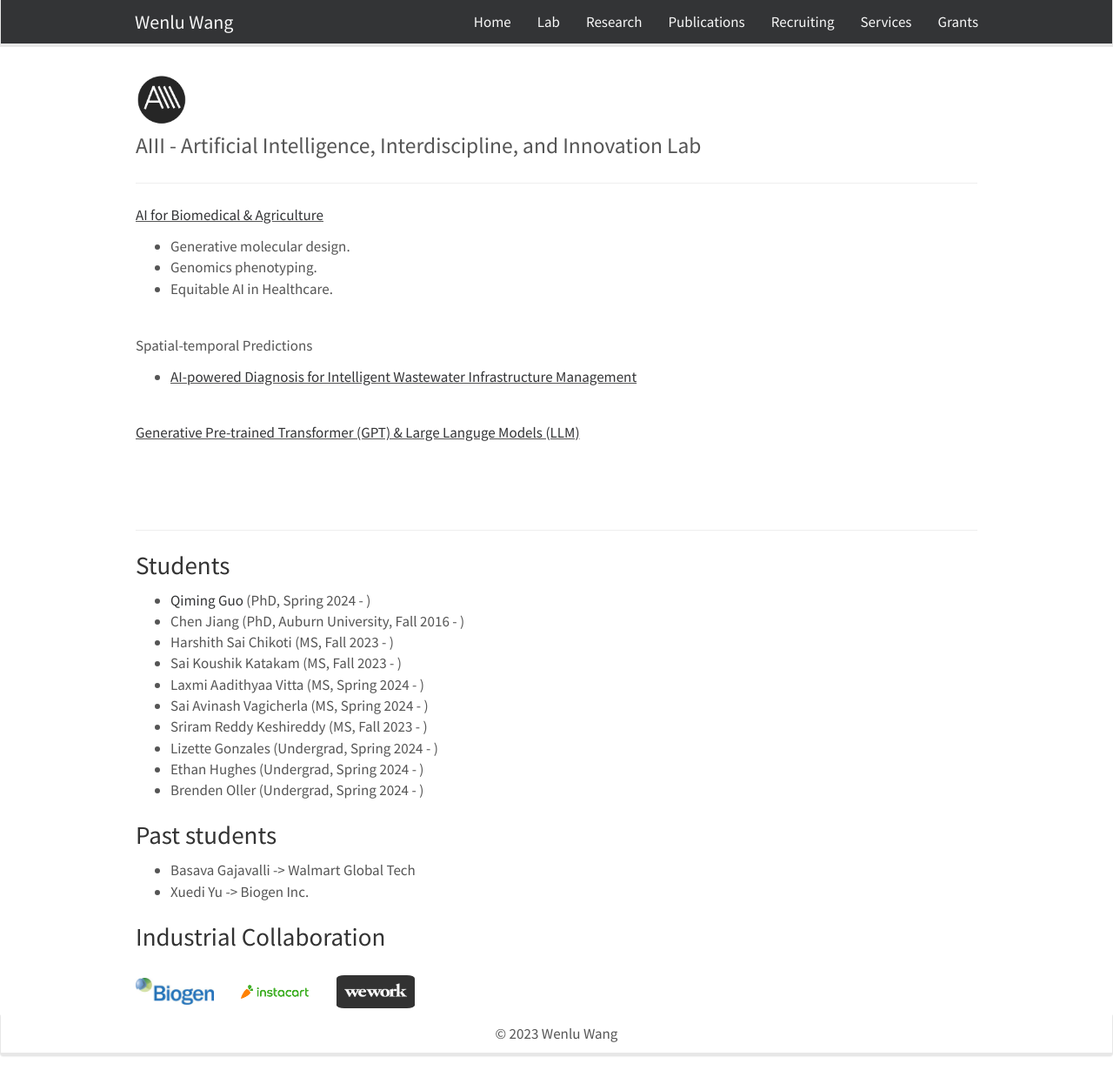
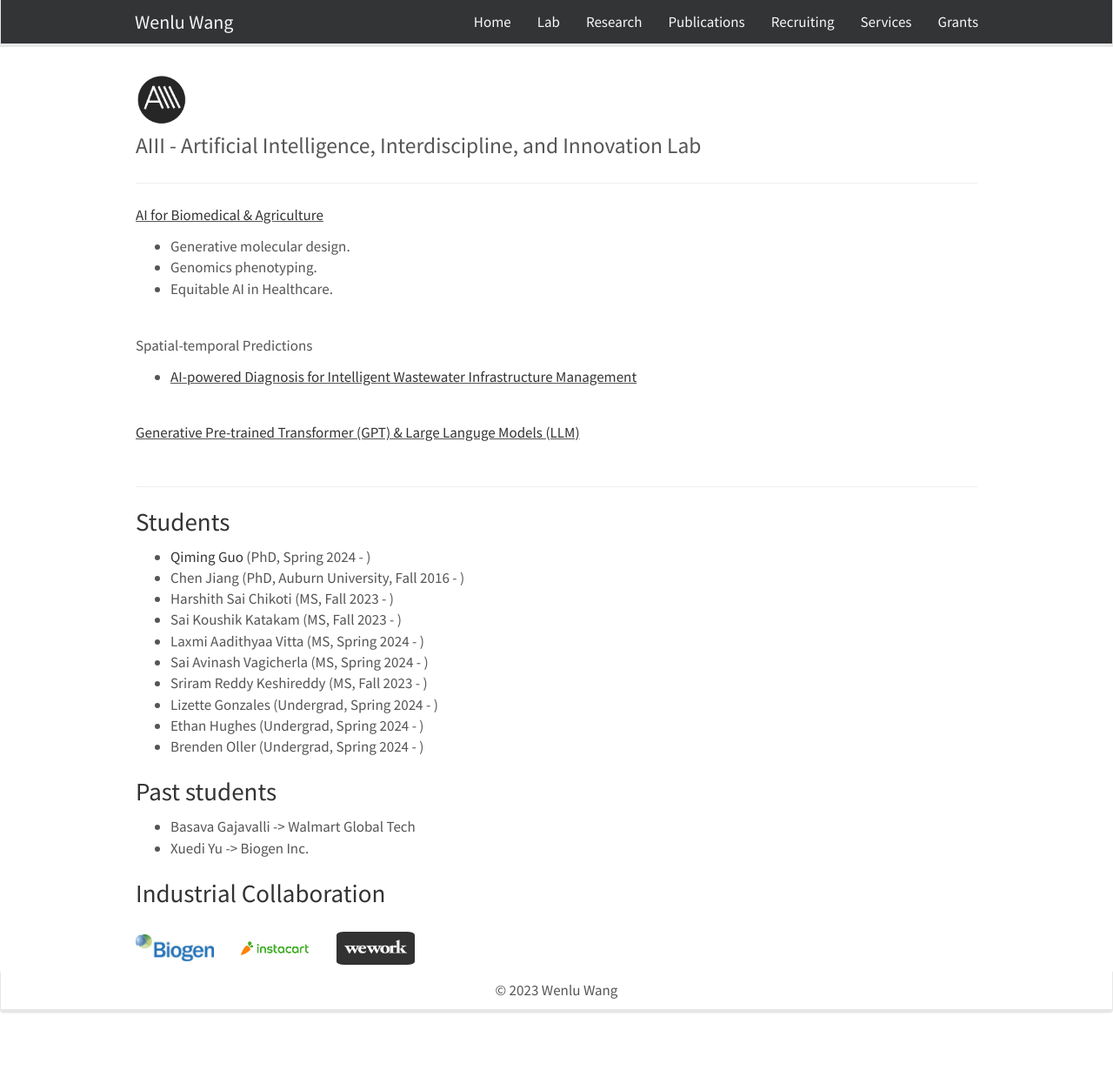
Before and after one commit to WENLU-W/WENLU-W.github.io, a Jekyll site: the page built from docs/_pages/team.md, in a window 1280 px wide and 1238 px high. Shown: the whole window at 87% size. Built offline with Jekyll 4.4.1, drawn with Linux system fonts in a browser that asks for light colours; nearby versions of some CDN libraries.

Commit message:
Update team.md

```diff
--- a/docs/_pages/team.md
+++ b/docs/_pages/team.md
@@ -29,7 +29,7 @@ permalink: /lab/
 
 
 <div style="width: 100%;">
-<div style="height: 100px; width: 1000px;">
+<div style="height: 50px; width: 1000px;">
   <ins>[Generative Pre-trained Transformer (GPT) & Large Languge Models (LLM)](https://wenlu-w.github.io/project/2022/01/01/llm.html)</ins>
 </div>
 </div>
```
